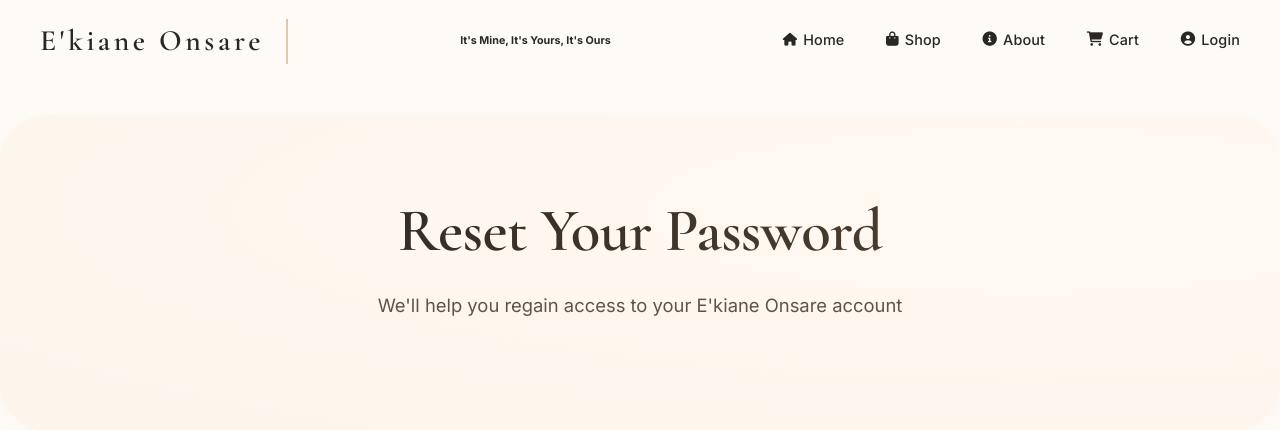
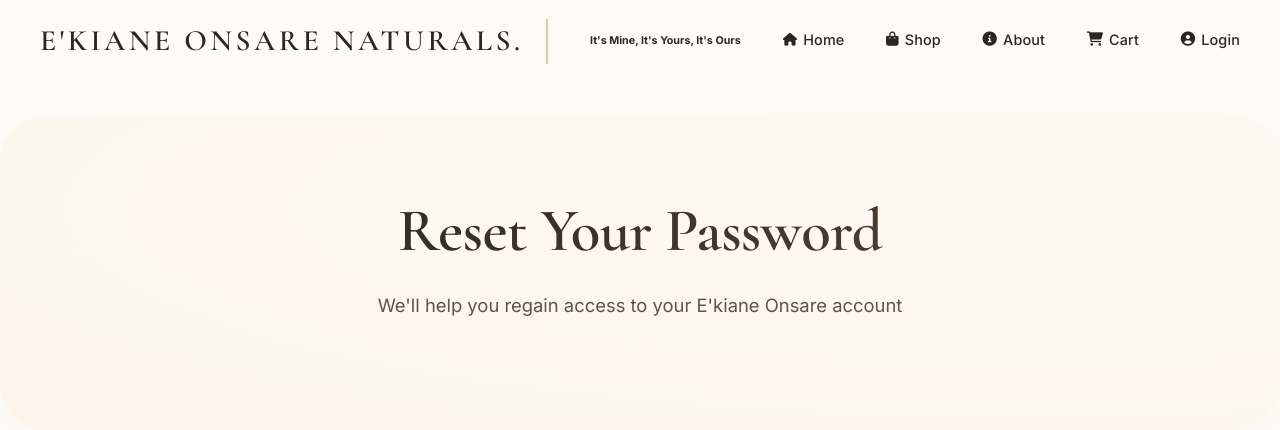
Before and after one commit to Kenaaaanz/Ekiane, a Django app: page /accounts/password/reset/ in a window 1280 px wide. Shown: the top 430 px of the page. Run offline with Django 5.2, Linux system fonts and the light colour scheme.

Commit message:
COMMIT 14: CAPITALIZATION

```diff
--- a/templates/base.html
+++ b/templates/base.html
@@ -420,7 +420,7 @@
     <header class="site-header">
         <nav class="navbar">
             <div class="nav-container">
-                <a href="/" class="brand">E'kiane Onsare</a>
+                <a href="/" class="brand">E'KIANE ONSARE NATURALS.</a>
                 <h6>It's Mine, It's Yours, It's Ours</h6>
                 <ul class="nav-menu">
                     <li><a href="/"><i class="fas fa-home" style="font-size: 0.8rem;"></i> Home</a></li>
```
